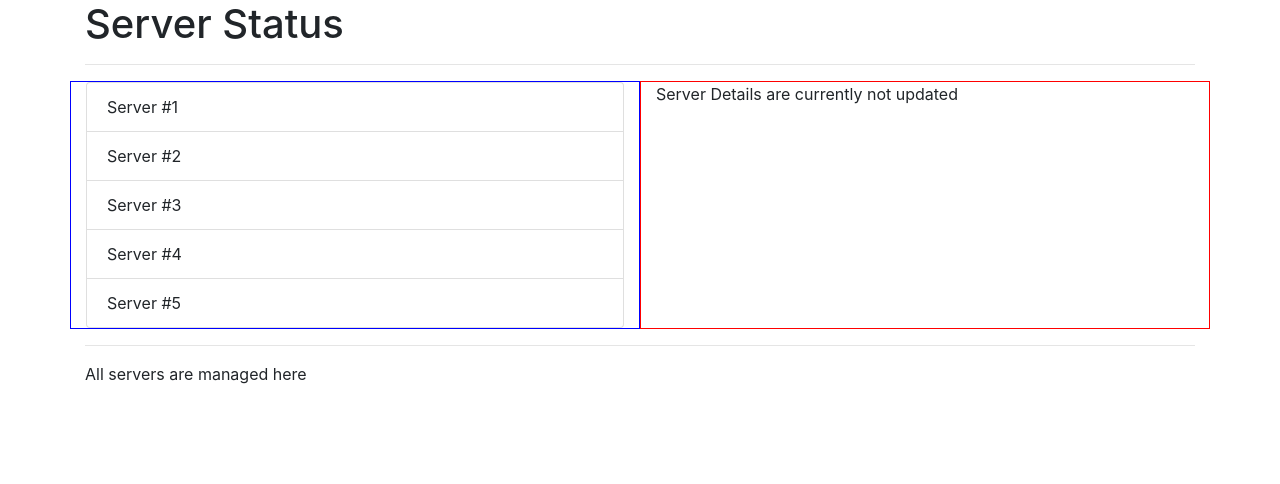
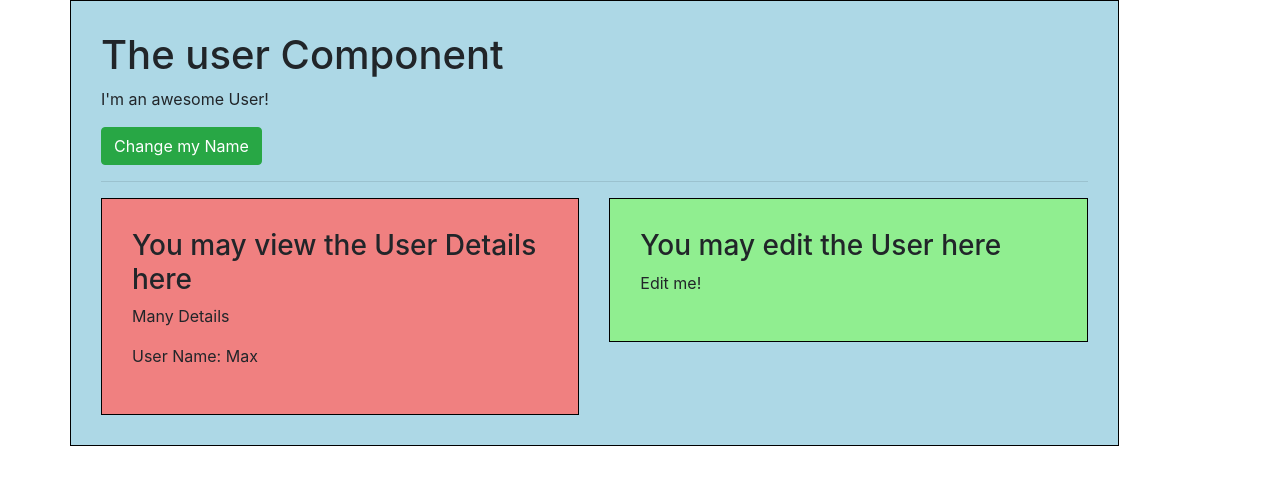
Before and after one commit to vladislavXXL/stock-trader, a Vue app: page / in a window 1280 px wide. Shown: the top 484 px of the page. Built offline with nearby package versions, Linux system fonts and the light colour scheme.

Commit message:
Pass data from parent component to child

```diff
--- a/index.html
+++ b/index.html
@@ -8,6 +8,6 @@
     <title></title>
 </head>
 <body>
-<div id="app"><my-app></my-app></div>
+<div id="app"></div>
 </body>
 </html>
--- a/src/App.vue
+++ b/src/App.vue
@@ -1,33 +1,27 @@
 <template>
     <div class="container">
-        <app-header></app-header>
-        <hr>
         <div class="row">
-            <app-servers></app-servers>
-            <app-server-details></app-server-details>
+            <div class="col-xs-12">
+                <app-user></app-user>
+            </div>
         </div>
-        <hr>
-        <app-footer></app-footer>
     </div>
 </template>
 
 <script>
-    import Header from "./components/Shared/Header.vue";
-    import Footer from "./components/Shared/Footer.vue";
-    import Servers from "./components/Server/Servers.vue";
-    import ServerDetails from "./components/Server/ServerDetails.vue";
+    import User from "./components/User/User.vue";
 
     export default {
         components: {
-            'app-header': Header,
-            'app-servers': Servers,
-            'app-server-details': ServerDetails,
-            'app-footer': Footer
+            appUser: User
         }
     }
 
 </script>
 
-<style scoped>
-
+<style>
+    div.component {
+        border: 1px solid black;
+        padding: 30px;
+    }
 </style>
--- /dev/null
+++ b/src/components/User/User.vue
@@ -0,0 +1,45 @@
+<template>
+    <div class="component">
+        <h1>The user Component</h1>
+        <p>I'm an awesome User!</p>
+        <button class="btn btn-success" @click="changeName">Change my Name</button>
+        <hr>
+        <div class="row">
+            <div class="col-xs-12 col-sm-6">
+                <app-user-detail :name="name"></app-user-detail>
+            </div>
+            <div class="col-xs-12 col-sm-6">
+                <app-user-edit></app-user-edit>
+            </div>
+        </div>
+    </div>
+</template>
+
+<script>
+    import UserDetail from "./UserDetail.vue";
+    import UserEdit from "./UserEdit.vue";
+
+    export default {
+        name: "User",
+        data() {
+            return {
+                name: 'Max'
+            }
+        },
+        methods: {
+            changeName() {
+                this.name = 'Anna';
+            }
+        },
+        components: {
+            appUserDetail: UserDetail,
+            appUserEdit: UserEdit
+        }
+    }
+</script>
+
+<style scoped>
+    div {
+        background-color: lightblue;
+    }
+</style>
--- /dev/null
+++ b/src/components/User/UserDetail.vue
@@ -0,0 +1,20 @@
+<template>
+    <div class="component">
+        <h3>You may view the User Details here</h3>
+        <p>Many Details</p>
+        <p>User Name: {{ name }}</p>
+    </div>
+</template>
+
+<script>
+    export default {
+        name: "UserDetail",
+        props: ['name']
+    }
+</script>
+
+<style scoped>
+    div.component {
+        background-color: lightcoral;
+    }
+</style>
--- /dev/null
+++ b/src/components/User/UserEdit.vue
@@ -0,0 +1,18 @@
+<template>
+    <div class="component">
+        <h3>You may edit the User here</h3>
+        <p>Edit me!</p>
+    </div>
+</template>
+
+<script>
+    export default {
+        name: "UserEdit"
+    }
+</script>
+
+<style scoped>
+    div.component {
+        background-color: lightgreen;
+    }
+</style>
```
